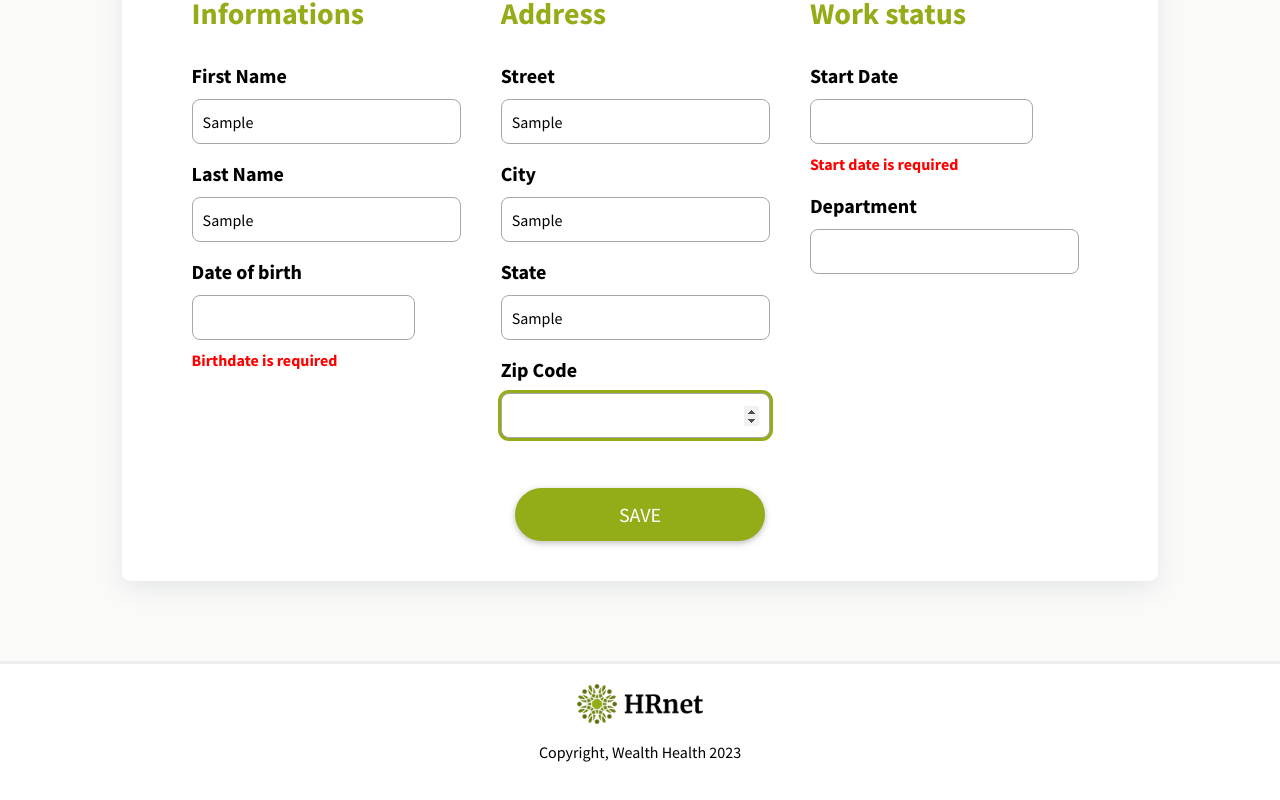
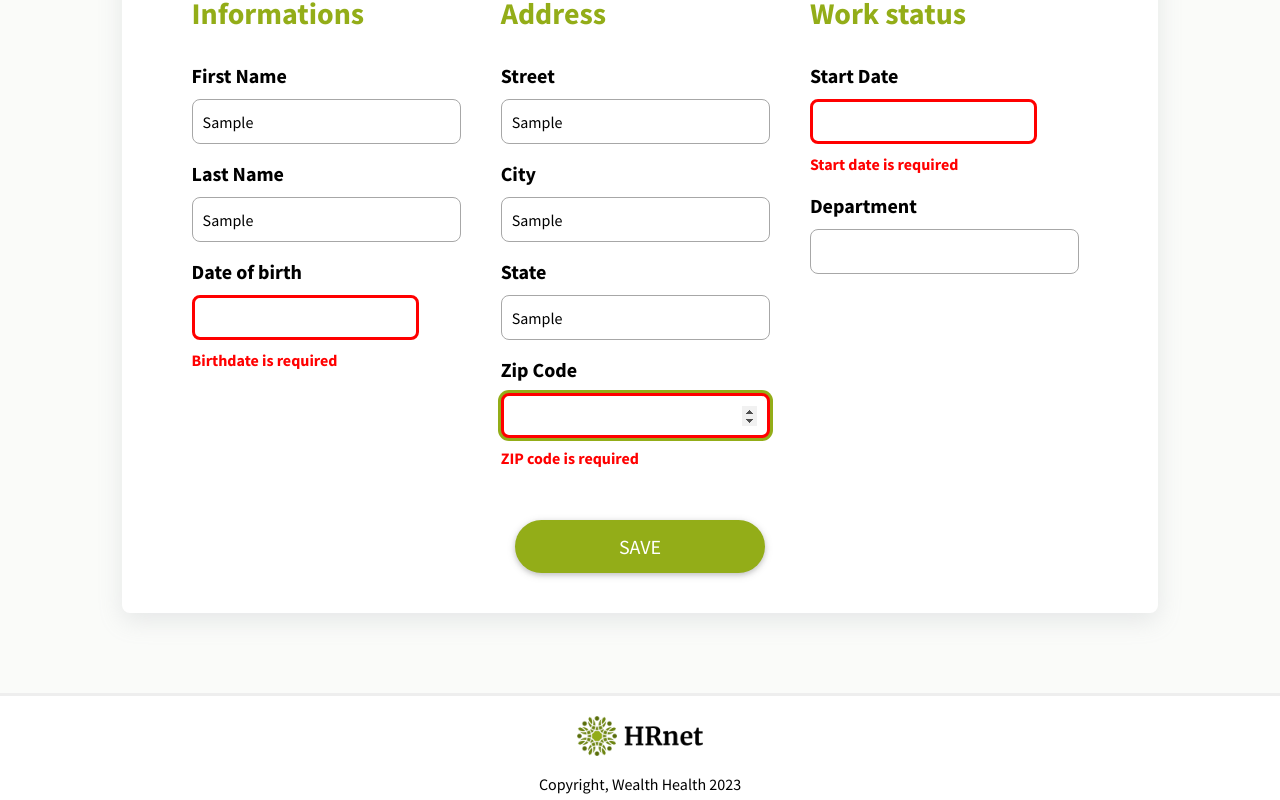
Before and after one commit to fabiendevfront/hrnet, a React (Create React App) app: page /create-employee in a window 1280 px wide. Both pictures are taken after typing "Sample", "Sample", "Sample", "Sample", "Sample", "Sample" into the empty fields and a click on the button "SAVE". Shown: the part 340-1140 px from the top of the page. Built offline with nearby package versions, Linux system fonts and the light colour scheme.

Commit message:
Add Regex for input validation, add style for input if error validation

```diff
--- a/src/components/EmployeeForm.jsx
+++ b/src/components/EmployeeForm.jsx
@@ -21,14 +21,15 @@ const EmployeeForm = () => {
                         <input
                             type="text"
                             id="firstname"
-                            className="employee-form__input"
+                            className={errors.firstname ? "employee-form__input employee-form__input--error" : "employee-form__input"}
                             {...register(
                                 "firstname",
-                                { required: true }
+                                { required: true },
+                                { pattern: /^[\p{L}]{2,25}$/ui }
                             )}
                         />
                         {errors.firstname && (
-                            <p className="employee-form__error">The firstname entered is incorrect</p>
+                            <p className="employee-form__error">Firstname entered is incorrect</p>
                         )}
                     </div>
                     <div className="employee-form__group">
@@ -36,14 +37,15 @@ const EmployeeForm = () => {
                         <input
                             type="text"
                             id="lastname"
-                            className="employee-form__input"
+                            className={errors.lastname ? "employee-form__input employee-form__input--error" : "employee-form__input"}
                             {...register(
                                 "lastname",
-                                { required: true }
+                                { required: true },
+                                { pattern: /^[\p{L}]{2,25}$/ui }
                             )}
                         />
                         {errors.lastname && (
-                            <p className="employee-form__error">The lastname entered is incorrect</p>
+                            <p className="employee-form__error">Lastname entered is incorrect</p>
                         )}
                     </div>
                     <div className="employee-form__group">
@@ -54,7 +56,7 @@ const EmployeeForm = () => {
                             render={({ field: { onChange, value } }) => (
                                 <DatePicker
                                     id="birthdate"
-                                    className="employee-form__input"
+                                    className={errors.birthdate ? "employee-form__input employee-form__input--error" : "employee-form__input"}
                                     selected={value}
                                     onChange={onChange}
                                 />
@@ -73,14 +75,15 @@ const EmployeeForm = () => {
                         <input
                             type="text"
                             id="street"
-                            className="employee-form__input"
+                            className={errors.street ? "employee-form__input employee-form__input--error" : "employee-form__input"}
                             {...register(
                                 "street",
-                                { required: true }
+                                { required: true },
+                                { pattern: /^[\p{L}\s\d]{2,25}$/ui }
                             )}
                         />
                         {errors.street && (
-                            <p className="employee-form__error">The street entered is incorrect</p>
+                            <p className="employee-form__error">Street entered is incorrect</p>
                         )}
                     </div>
                     <div className="employee-form__group">
@@ -88,14 +91,15 @@ const EmployeeForm = () => {
                         <input
                             type="text"
                             id="city"
-                            className="employee-form__input"
+                            className={errors.city ? "employee-form__input employee-form__input--error" : "employee-form__input"}
                             {...register(
                                 "city",
-                                { required: true }
+                                { required: true },
+                                { pattern: /^[\p{L}]{2,25}$/ui }
                             )}
                         />
                         {errors.city && (
-                            <p className="employee-form__error">The city entered is incorrect</p>
+                            <p className="employee-form__error">City entered is incorrect</p>
                         )}
                     </div>
                     <div className="employee-form__group">
@@ -107,13 +111,15 @@ const EmployeeForm = () => {
                         <input
                             type="number"
                             id="zip"
-                            className="employee-form__input"
+                            className={errors.zip ? "employee-form__input employee-form__input--error" : "employee-form__input"}
                             {...register(
                                 "zip",
                                 { required: true }
                             )}
                         />
-
+                        {errors.zip && (
+                            <p className="employee-form__error">ZIP code is required</p>
+                        )}
                     </div>
                 </div>
                 <div className="employee-form__container">
@@ -126,7 +132,7 @@ const EmployeeForm = () => {
                             render={({ field: { onChange, value } }) => (
                                 <DatePicker
                                     id="start"
-                                    className="employee-form__input"
+                                    className={errors.start ? "employee-form__input employee-form__input--error" : "employee-form__input"}
                                     selected={value}
                                     onChange={onChange}
                                 />
--- a/src/styles/components/_employeeForm.scss
+++ b/src/styles/components/_employeeForm.scss
@@ -53,6 +53,10 @@
         padding: 10px;
         border-radius: 8px;
         border: 1px solid #a7a7a7;
+
+        &--error {
+            border: 3px solid red;
+        }
     }
 
     &__error {
```
